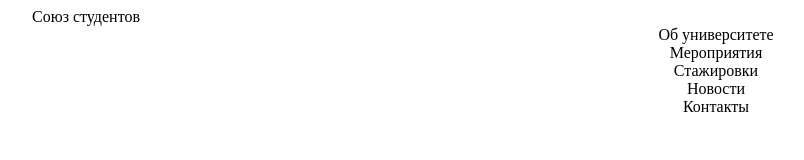
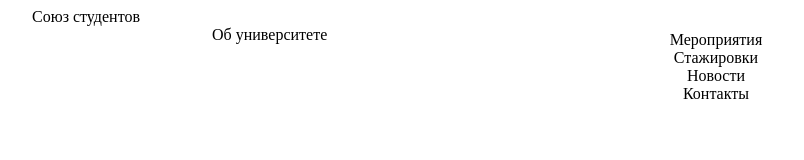
Before and after one commit to Edikscrmp/Hackaton-Twoy-hod, a plain HTML site: page index.html in a window 1280 px wide. Shown: the top 160 px of the page, without its empty margins (12-816 px from the left). Drawn offline with Linux system fonts and the light colour scheme.

Commit message:
Add files via upload
Fix bug

```diff
--- a/index.css
+++ b/index.css
@@ -40,5 +40,6 @@ background: #FFFFFF;
 #textnav2{
   text-align: left;
   margin: auto;
-  width: 49%;
+  width: 70%;
+  height: 10%;
 }
--- a/index.html
+++ b/index.html
@@ -10,11 +10,11 @@
      <div id="container">
          <div id="head1">
            <div id="textnav1">Союз студентов</div>
-           <div if="textnav2">Об университете</div>
-           <div if="textnav3">Мероприятия</div>
-           <div if="textnav4">Стажировки</div>
-           <div if="textnav5">Новости</div>
-           <div if="textnav6">Контакты</div>
+           <div id="textnav2">Об университете</div>
+           <div id="textnav3">Мероприятия</div>
+           <div id="textnav4">Стажировки</div>
+           <div id="textnav5">Новости</div>
+           <div id="textnav6">Контакты</div>
          </div>
 
          <div id="content">
```
